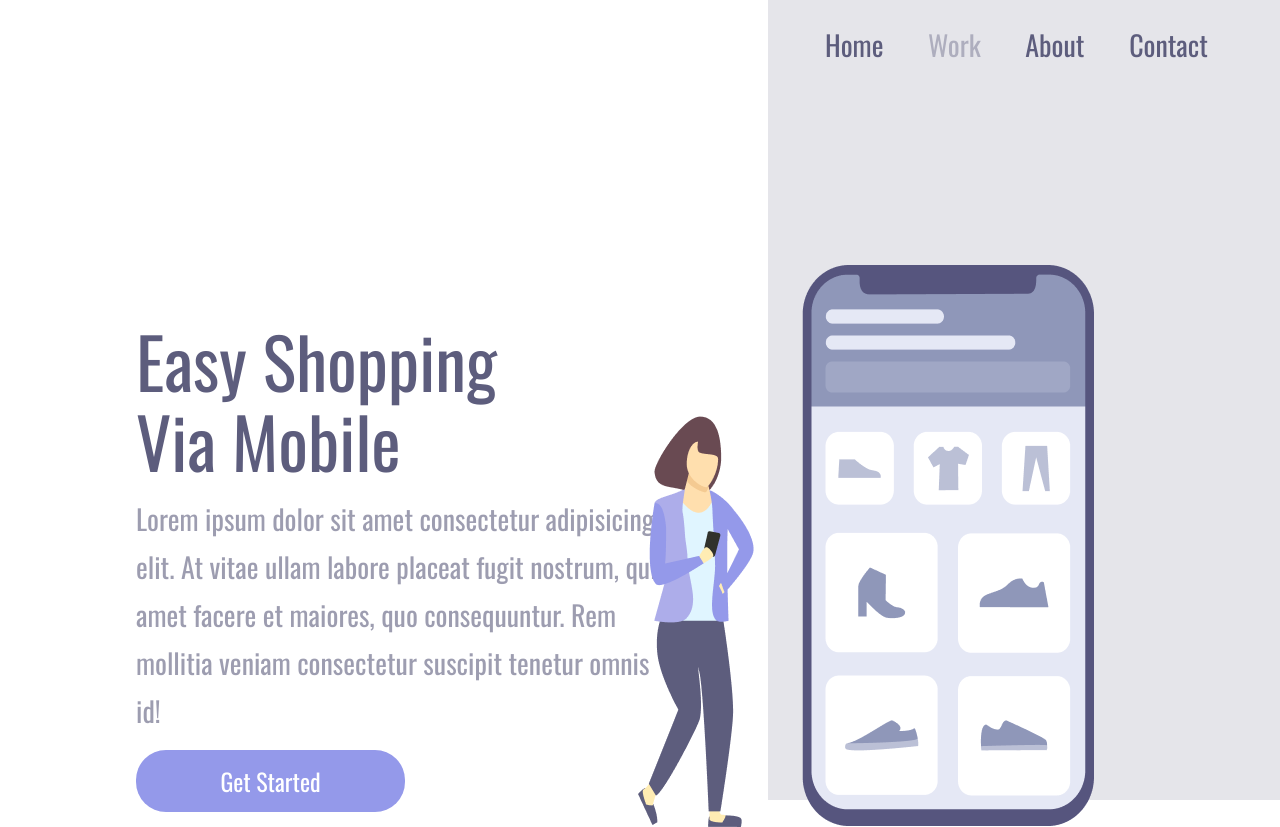
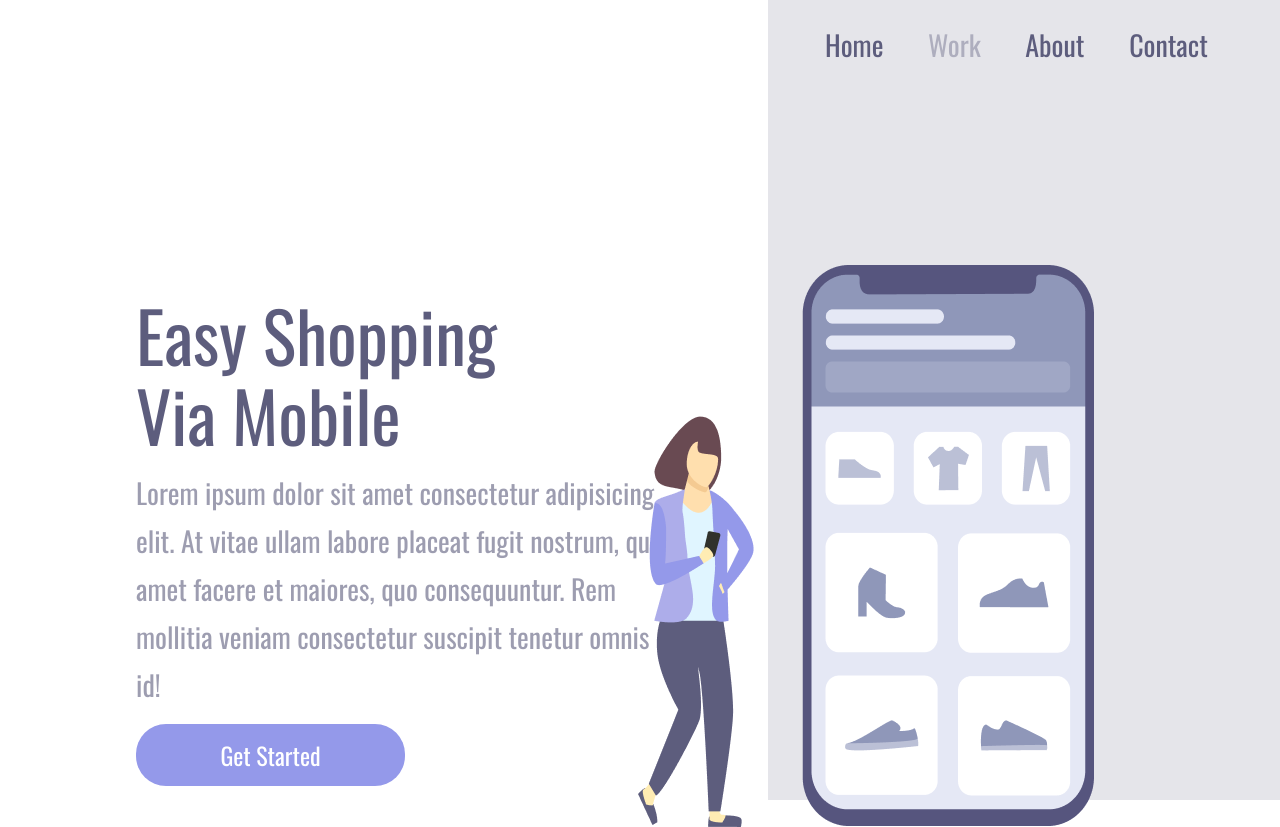
Before and after one commit to ViniciusTaira/easy-shopping, a plain HTML site: page index.html in a window 1280 px wide. Drawn offline with nearby package versions, Linux system fonts and the light colour scheme.

```diff
--- a/styles.css
+++ b/styles.css
@@ -15,7 +15,7 @@
 .container-main {
     display: inline-block;
     width: 60%;
-    margin-top: 25%;
+    margin-top: 23%;
     padding-left: 136px;
 }
 
```
Also changed, not shown: img/desktop.png (added), img/mobile.png (added).
